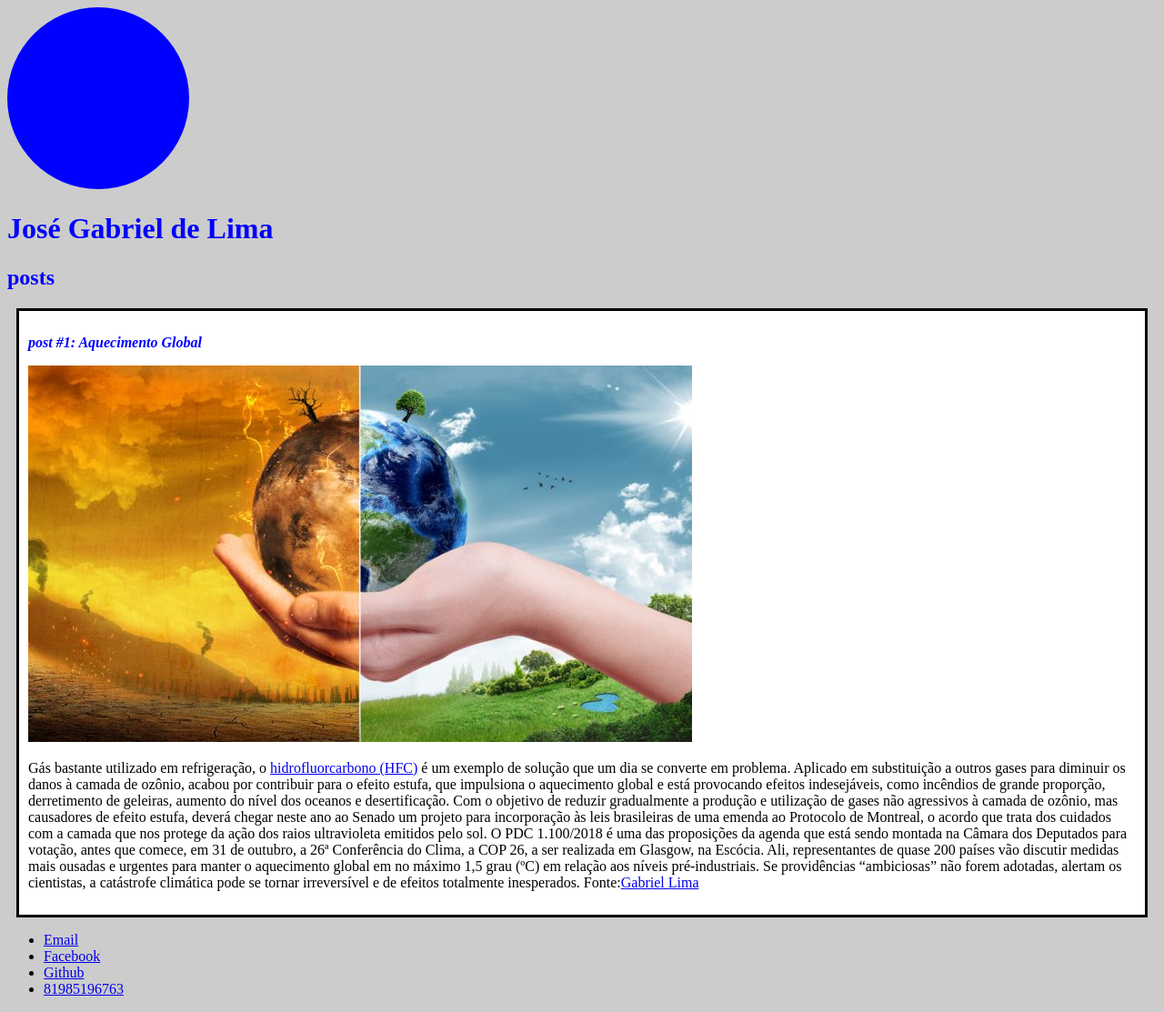
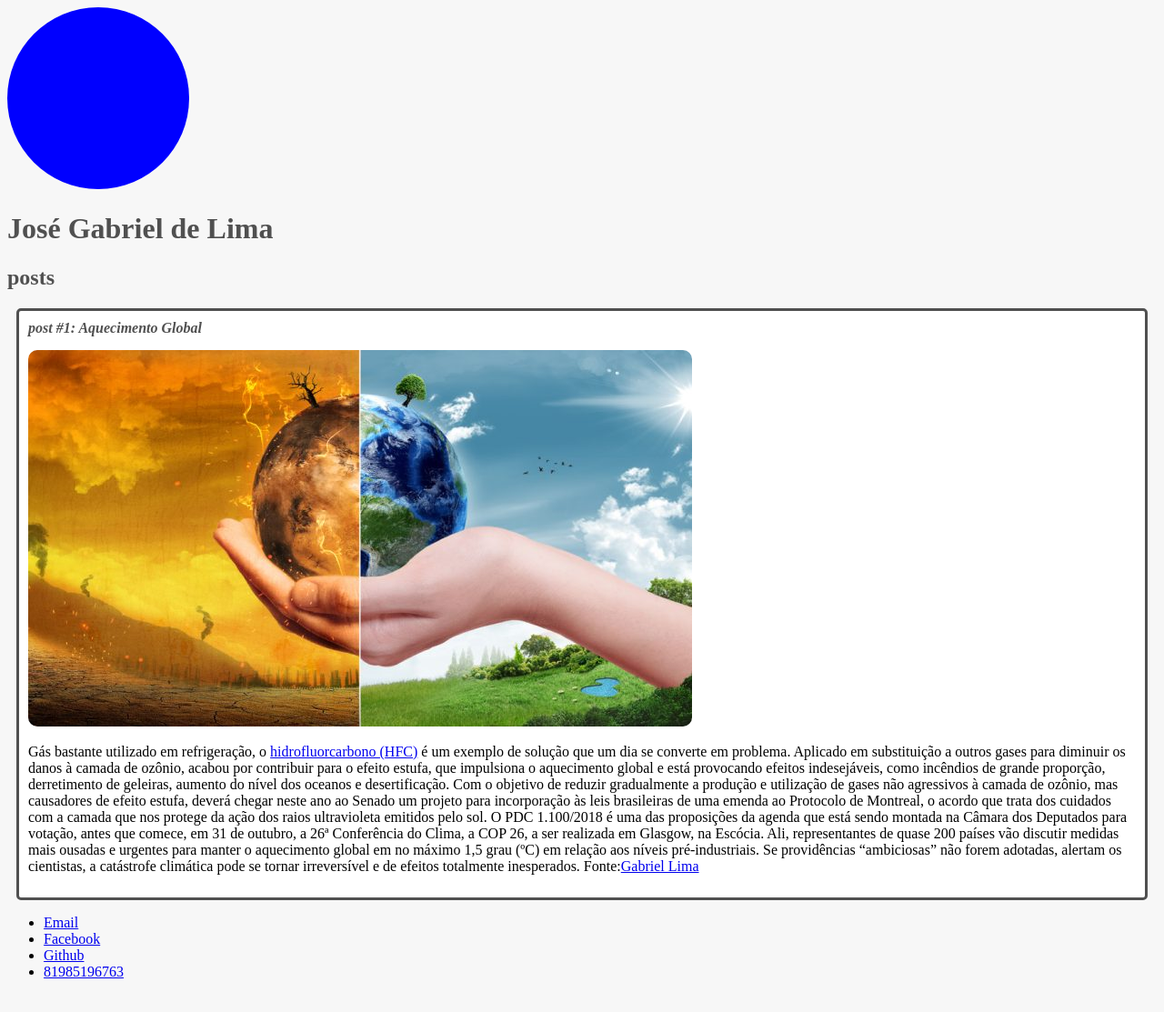
Before and after one commit to Dev-Gabriel1/projetos-da-dio, a PHP site: the page made by aulas-dio/aula-de-introdução-html-css.html in a window 1280 px wide. Shown: the whole page at 91% size. After the commit the page ends 1076 px from the top, so only its background shows below. Run offline with PHP 8.4, Linux system fonts and the light colour scheme.

Commit message:
estilizando elementos !

```diff
--- a/aulas-dio/aula-de-introdução-html-css.html
+++ b/aulas-dio/aula-de-introdução-html-css.html
@@ -17,8 +17,8 @@
     <article class="post">
         <header>
             <h3 class="post_title">post #1: Aquecimento Global</h3>
-            <img src="imagens/aquecimento-global.jpg" alt="foto do aquecimento">
-            <p>Gás bastante utilizado em refrigeração, o <a href="https://pt.wikipedia.org/wiki/Hidrofluorocarboneto" target="_blank">hidrofluorcarbono (HFC)</a> é um exemplo de solução que um dia se converte em problema. Aplicado em substituição a outros gases para diminuir os danos à camada de ozônio, acabou por contribuir para o efeito estufa, que impulsiona o aquecimento global e está provocando efeitos indesejáveis, como incêndios de grande proporção, derretimento de geleiras, aumento do nível dos oceanos e desertificação.
+            <img src="imagens/aquecimento-global.jpg" alt="foto do aquecimento" class="post_image">
+            <p class="post_conteudo">Gás bastante utilizado em refrigeração, o <a href="https://pt.wikipedia.org/wiki/Hidrofluorocarboneto" target="_blank">hidrofluorcarbono (HFC)</a> é um exemplo de solução que um dia se converte em problema. Aplicado em substituição a outros gases para diminuir os danos à camada de ozônio, acabou por contribuir para o efeito estufa, que impulsiona o aquecimento global e está provocando efeitos indesejáveis, como incêndios de grande proporção, derretimento de geleiras, aumento do nível dos oceanos e desertificação.
 
                 Com o objetivo de reduzir gradualmente a produção e utilização de gases não agressivos à camada de ozônio, mas causadores de efeito estufa, deverá chegar neste ano ao Senado um projeto para incorporação às leis brasileiras de uma emenda ao Protocolo de Montreal, o acordo que trata dos cuidados com a camada que nos protege da ação dos raios ultravioleta emitidos pelo sol. O PDC 1.100/2018 é uma das proposições da agenda que está sendo montada na Câmara dos Deputados para votação, antes que comece, em 31 de outubro, a 26ª Conferência do Clima, a COP 26, a ser realizada em Glasgow, na Escócia. Ali, representantes de quase 200 países vão discutir medidas mais ousadas e urgentes para manter o aquecimento global em no máximo 1,5 grau (ºC) em relação aos níveis pré-industriais. Se providências “ambiciosas” não forem adotadas, alertam os cientistas, a catástrofe climática pode se tornar irreversível e de efeitos totalmente inesperados.
 
--- a/aulas-dio/style.css
+++ b/aulas-dio/style.css
@@ -1,19 +1,30 @@
 body{
-    background-color: #ccc;
+    background-color: #f7f7f7;
 }
 
 #title, .subtitle, .post_title{
-color: blue
+color: #505050;
 }
 
 .post_title{
     font-size: 16px;
     font-style: italic;
+    margin: 0;
+    margin-bottom: 15px;
 
 }
 .post{
     background-color: #fff;
     padding: 10px;
-    border:3px solid black;
+    border:3px solid #505050;
     margin: 10px;
+    border-radius: 5px;
 }
+.post_conteudo{
+    margin: 0;
+    margin-bottom: 15px;
+}
+.post_image{
+    margin-bottom: 15px;
+    border-radius: 10px;
+}
```
